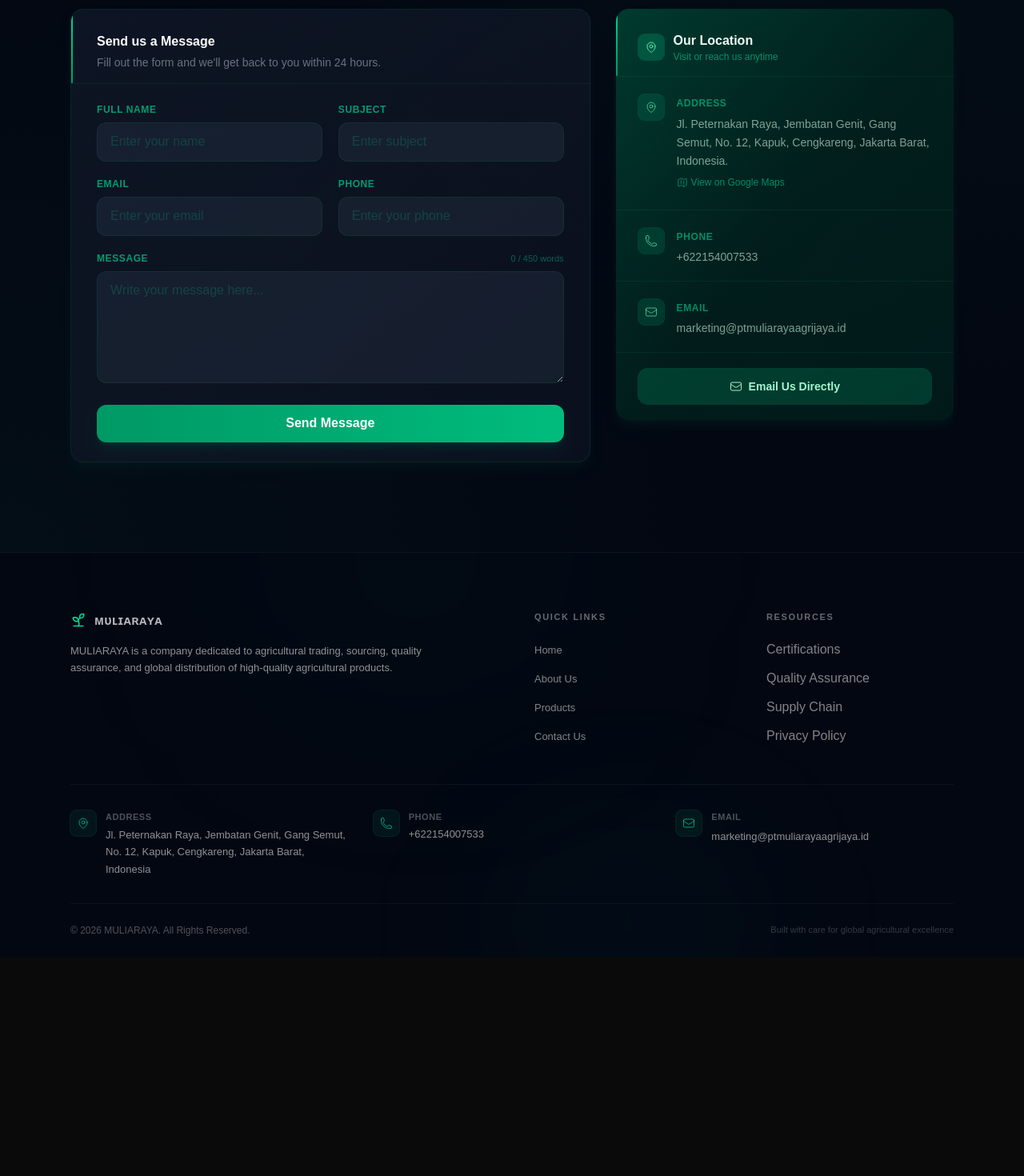
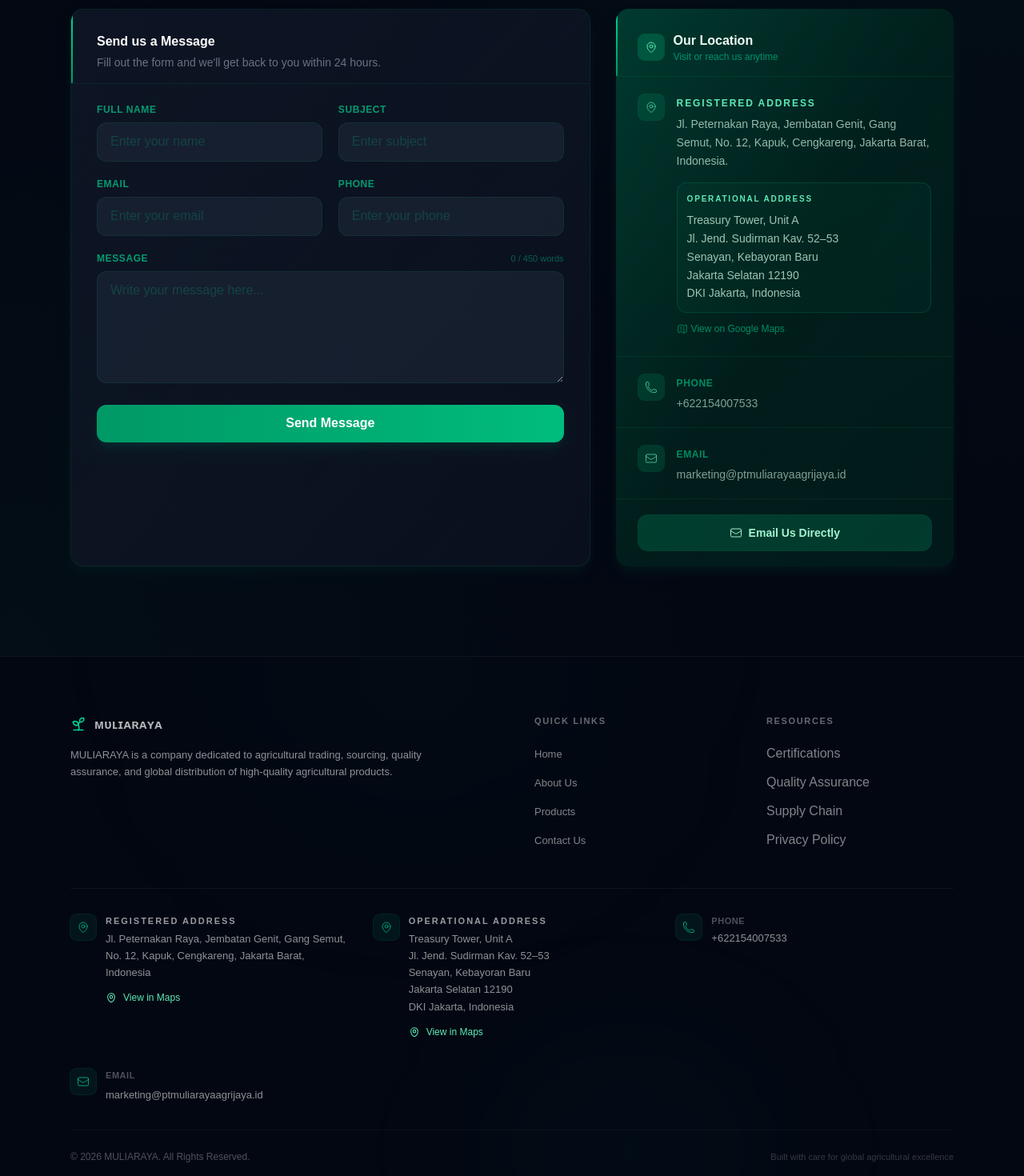
Before and after one commit to fisayoaboma1-tech/farm, a Next.js app: page /contact in a window 1280 px wide. Shown: the part 500-1970 px from the top of the page at 80% size. Before the commit the page ends 1696 px from the top, so only its background shows below. Built offline with nearby package versions, Linux system fonts and the light colour scheme; a web font is replaced by a local one.

Commit message:
Update company address and footer map links

```diff
--- a/package.json
+++ b/package.json
@@ -3,7 +3,7 @@
   "version": "0.1.0",
   "private": true,
   "scripts": {
-    "dev": "next dev",
+    "dev": "next dev --webpack",
     "build": "next build",
     "start": "next start",
     "lint": "eslint",
--- a/src/components/contact-hero.tsx
+++ b/src/components/contact-hero.tsx
@@ -277,15 +277,31 @@ export default function ContactHeroSection() {
                   </svg>
                 </div>
                 <div>
-                  <span className="text-xs font-semibold tracking-wider uppercase text-emerald-400/60">Address</span>
-                  <p className="mt-1 text-sm leading-relaxed text-emerald-100/60">
+                  <span className="text-xs font-bold tracking-[0.16em] uppercase text-emerald-300">Registered Address</span>
+                  <p className="mt-1 text-sm leading-relaxed text-emerald-100/70">
                     Jl. Peternakan Raya, Jembatan Genit, Gang Semut, No. 12, Kapuk, Cengkareng, Jakarta Barat, Indonesia.
                   </p>
+
+                  <div className="mt-4 rounded-xl border border-emerald-400/15 bg-emerald-500/5 p-3">
+                    <p className="text-[10px] font-bold tracking-[0.18em] uppercase text-emerald-300">Operational Address</p>
+                    <p className="mt-2 text-sm leading-relaxed text-emerald-100/75">
+                      Treasury Tower, Unit A
+                      <br />
+                      Jl. Jend. Sudirman Kav. 52–53
+                      <br />
+                      Senayan, Kebayoran Baru
+                      <br />
+                      Jakarta Selatan 12190
+                      <br />
+                      DKI Jakarta, Indonesia
+                    </p>
+                  </div>
+
                   <a
                     href="https://maps.app.goo.gl/MJWdDPVRJ9YR3g669?g_st=ic"
                     target="_blank"
                     rel="noopener noreferrer"
-                    className="mt-2 inline-flex items-center gap-1 text-xs text-emerald-400/60 hover:text-emerald-300 transition-colors duration-200"
+                    className="mt-3 inline-flex items-center gap-1 text-xs text-emerald-400/60 hover:text-emerald-300 transition-colors duration-200"
                   >
                     <svg className="h-3.5 w-3.5" fill="none" viewBox="0 0 24 24" stroke="currentColor" strokeWidth={1.5}>
                       <path strokeLinecap="round" strokeLinejoin="round" d="M9 6.75V15m6-6v8.25m.503 3.498l4.875-2.437c.381-.19.622-.58.622-1.006V4.82c0-.836-.88-1.38-1.628-1.006l-3.869 1.934c-.317.159-.69.159-1.006 0L9.503 3.252a1.125 1.125 0 00-1.006 0L3.622 5.689C3.24 5.88 3 6.27 3 6.695V19.18c0 .836.88 1.38 1.628 1.006l3.869-1.934c.317-.159.69-.159 1.006 0l4.994 2.497c.317.158.69.158 1.006 0z" />
--- a/src/components/footer.tsx
+++ b/src/components/footer.tsx
@@ -202,11 +202,56 @@ export default function Footer({
               <div className="flex h-8 w-8 shrink-0 items-center justify-center rounded-lg bg-emerald-500/8 ring-1 ring-emerald-500/15">
                 <LocationIcon className="h-4 w-4 text-emerald-400/70" />
               </div>
-              <div>
-                <span className="block text-[11px] font-semibold tracking-wider uppercase text-white/30 mb-1">Address</span>
+              <div className="flex-1">
+                <span className="mb-1 block text-[11px] font-bold tracking-[0.18em] uppercase text-white/60">Registered Address</span>
                 <p className="text-[13px] leading-relaxed text-white/55">
                   {contact.address}
                 </p>
+                <a
+                  href="https://www.google.com/maps?sca_esv=0ba405510de268d2&rlz=1C1AJCO_enNG1225NG1225&output=search&q=Jl.+Peternakan+Raya,+Jembatan+Genit,+Gang+Semut,+No.+12,+Kapuk,+Cengkareng,+Jakarta+Barat,+Indonesia&source=lnms&fbs=ABfTbFVyMZGZf1hfvX9uKjN_-G8cTs4PJElQ4Z4ROUfAdKhH1h8_bE4W8bMuyk4xKV8xDJdalD6xjaQEJdxCRO-CE4sUDhsH4ywLLC54BLQfxYy5lPQvXdKnOsuOwlTGOrhUlEbMgZQDxQUCQai4VsRayofLcpxtaAadlhXJ2Sa4ol2EZbBfbnLGg-xGTcXz3zIQcLXWBiGA&entry=mc&ved=1t:200715&ictx=111"
+                  target="_blank"
+                  rel="noopener noreferrer"
+                  className="mt-3 inline-flex items-center gap-2 text-[12px] font-medium text-emerald-300 transition-colors duration-300 hover:text-emerald-200"
+                >
+                  <svg className="h-3.5 w-3.5" fill="none" viewBox="0 0 24 24" stroke="currentColor" strokeWidth={1.8}>
+                    <path strokeLinecap="round" strokeLinejoin="round" d="M15 10.5a3 3 0 11-6 0 3 3 0 016 0z" />
+                    <path strokeLinecap="round" strokeLinejoin="round" d="M19.5 10.5c0 7.142-7.5 11.25-7.5 11.25S4.5 17.642 4.5 10.5a7.5 7.5 0 1115 0z" />
+                  </svg>
+                  View in Maps
+                </a>
+              </div>
+            </div>
+
+            {/* Operational Address */}
+            <div className="flex items-start gap-3">
+              <div className="flex h-8 w-8 shrink-0 items-center justify-center rounded-lg bg-emerald-500/8 ring-1 ring-emerald-500/15">
+                <LocationIcon className="h-4 w-4 text-emerald-400/70" />
+              </div>
+              <div className="flex-1">
+                <span className="mb-1 block text-[11px] font-bold tracking-[0.18em] uppercase text-white/60">Operational Address</span>
+                <p className="text-[13px] leading-relaxed text-white/55">
+                  Treasury Tower, Unit A
+                  <br />
+                  Jl. Jend. Sudirman Kav. 52–53
+                  <br />
+                  Senayan, Kebayoran Baru
+                  <br />
+                  Jakarta Selatan 12190
+                  <br />
+                  DKI Jakarta, Indonesia
+                </p>
+                <a
+                  href="https://www.google.com/maps/place/Treasury+Office+Tower/@-6.2278231,106.8035678,17z/data=!3m1!4b1!4m6!3m5!1s0x2e69f15016dfa8d5:0x1932ce0709d82af4!8m2!3d-6.2278231!4d106.8061427!16s%2Fg%2F11hcdrz7tz?entry=ttu&g_ep=EgoyMDI2MDgxMi4wIKXMDSoASAFQAw%3D%3D"
+                  target="_blank"
+                  rel="noopener noreferrer"
+                  className="mt-3 inline-flex items-center gap-2 text-[12px] font-medium text-emerald-300 transition-colors duration-300 hover:text-emerald-200"
+                >
+                  <svg className="h-3.5 w-3.5" fill="none" viewBox="0 0 24 24" stroke="currentColor" strokeWidth={1.8}>
+                    <path strokeLinecap="round" strokeLinejoin="round" d="M15 10.5a3 3 0 11-6 0 3 3 0 016 0z" />
+                    <path strokeLinecap="round" strokeLinejoin="round" d="M19.5 10.5c0 7.142-7.5 11.25-7.5 11.25S4.5 17.642 4.5 10.5a7.5 7.5 0 1115 0z" />
+                  </svg>
+                  View in Maps
+                </a>
               </div>
             </div>
 
```
Also changed, not shown: 1 other file (tests, documents, lock files or other folders).
